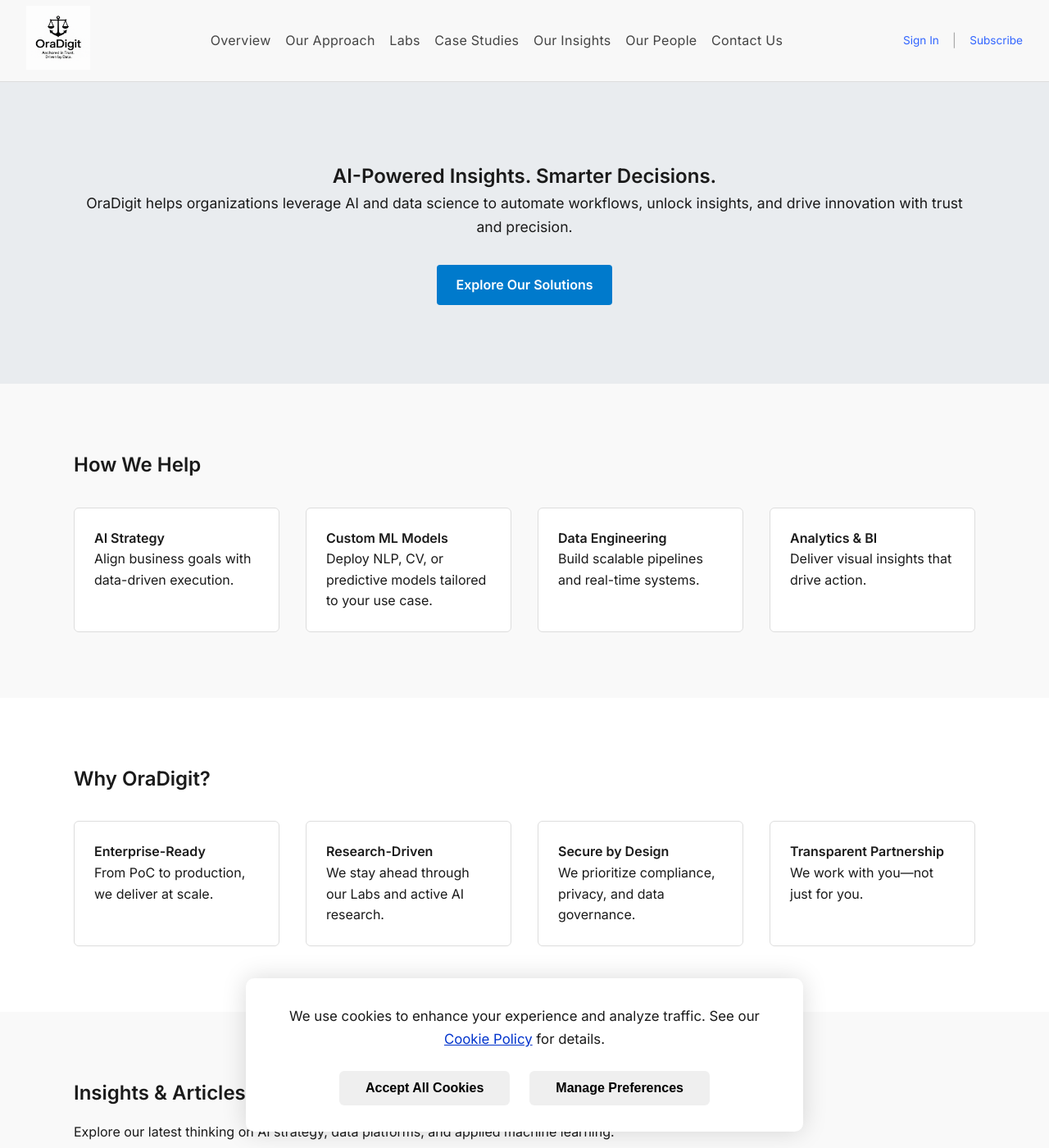
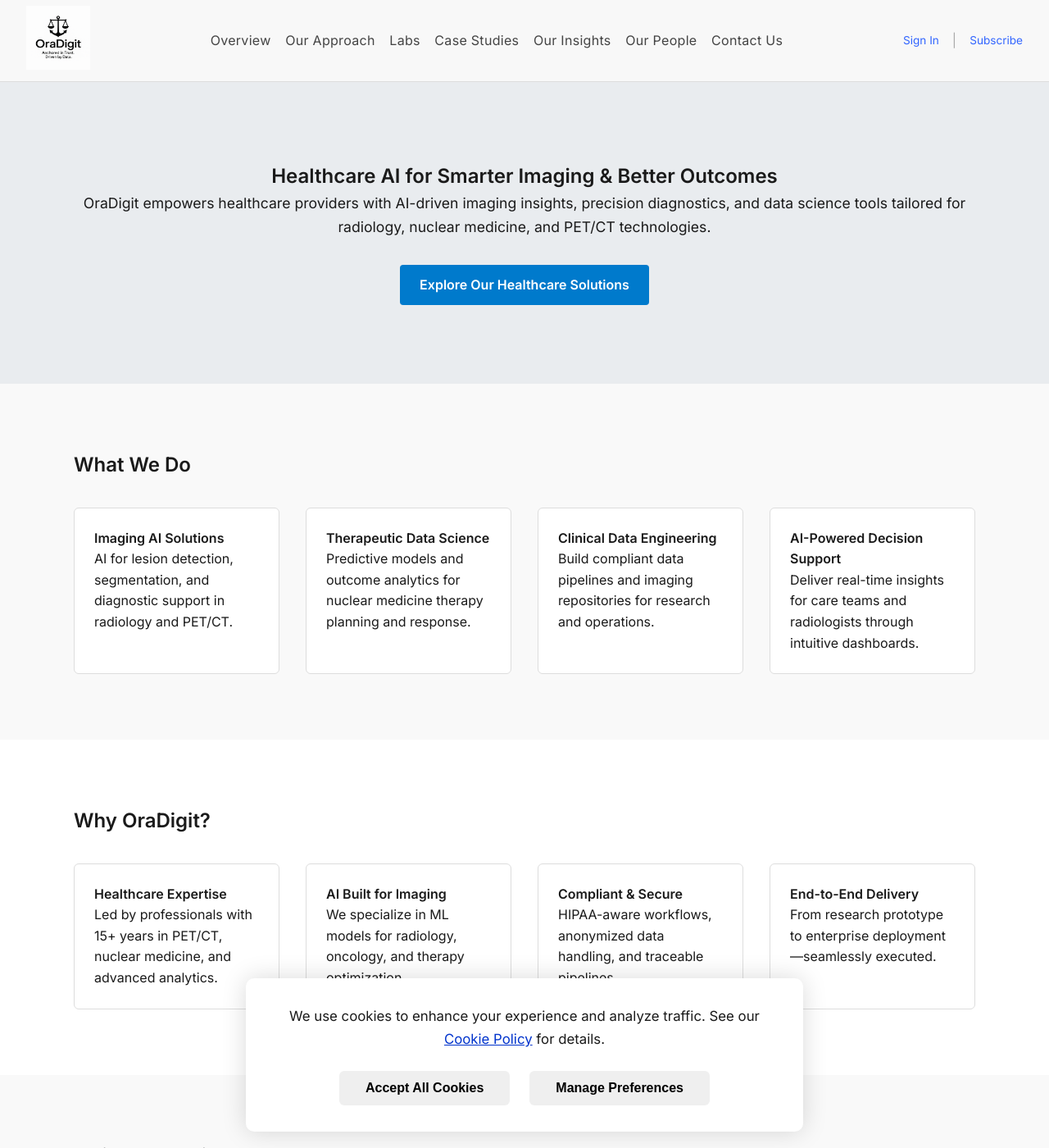
Before and after one commit to DataForSolution/oradigit-site, a Jekyll site: the page built from index.html, in a window 1280 px wide and 1400 px high. Shown: the whole window at 82% size. Built offline with Jekyll 4.4.1, drawn with Linux system fonts in a browser that asks for light colours; some of the changed text lies outside the part shown.

Commit message:
Update homepage to focus on Healthcare AI and Imaging solutions

```diff
--- a/index.html
+++ b/index.html
@@ -1,27 +1,27 @@
 ---
 layout: default
-title: OraDigit | AI & Data Solutions
-description: Anchored in Trust. Driven by Data.
+title: OraDigit | AI for Healthcare Imaging & Analytics
+description: Advancing Radiology, Imaging, and Nuclear Medicine through AI-Powered Data Science.
 ---
 
 <!-- Hero Section -->
 <section class="hero">
   <div class="container">
-    <h1>AI-Powered Insights. Smarter Decisions.</h1>
-    <p>OraDigit helps organizations leverage AI and data science to automate workflows, unlock insights, and drive innovation with trust and precision.</p>
-    <a href="/services/" class="btn">Explore Our Solutions</a>
+    <h1>Healthcare AI for Smarter Imaging & Better Outcomes</h1>
+    <p>OraDigit empowers healthcare providers with AI-driven imaging insights, precision diagnostics, and data science tools tailored for radiology, nuclear medicine, and PET/CT technologies.</p>
+    <a href="/services/" class="btn">Explore Our Healthcare Solutions</a>
   </div>
 </section>
 
 <!-- What We Do Summary -->
 <section class="light">
   <div class="container">
-    <h2>How We Help</h2>
+    <h2>What We Do</h2>
     <ul class="service-list">
-      <li><strong>AI Strategy</strong><br>Align business goals with data-driven execution.</li>
-      <li><strong>Custom ML Models</strong><br>Deploy NLP, CV, or predictive models tailored to your use case.</li>
-      <li><strong>Data Engineering</strong><br>Build scalable pipelines and real-time systems.</li>
-      <li><strong>Analytics & BI</strong><br>Deliver visual insights that drive action.</li>
+      <li><strong>Imaging AI Solutions</strong><br>AI for lesion detection, segmentation, and diagnostic support in radiology and PET/CT.</li>
+      <li><strong>Therapeutic Data Science</strong><br>Predictive models and outcome analytics for nuclear medicine therapy planning and response.</li>
+      <li><strong>Clinical Data Engineering</strong><br>Build compliant data pipelines and imaging repositories for research and operations.</li>
+      <li><strong>AI-Powered Decision Support</strong><br>Deliver real-time insights for care teams and radiologists through intuitive dashboards.</li>
     </ul>
   </div>
 </section>
@@ -31,10 +31,10 @@
   <div class="container">
     <h2>Why OraDigit?</h2>
     <ul class="service-list">
-      <li><strong>Enterprise-Ready</strong><br>From PoC to production, we deliver at scale.</li>
-      <li><strong>Research-Driven</strong><br>We stay ahead through our Labs and active AI research.</li>
-      <li><strong>Secure by Design</strong><br>We prioritize compliance, privacy, and data governance.</li>
-      <li><strong>Transparent Partnership</strong><br>We work with you—not just for you.</li>
+      <li><strong>Healthcare Expertise</strong><br>Led by professionals with 15+ years in PET/CT, nuclear medicine, and advanced analytics.</li>
+      <li><strong>AI Built for Imaging</strong><br>We specialize in ML models for radiology, oncology, and therapy optimization.</li>
+      <li><strong>Compliant & Secure</strong><br>HIPAA-aware workflows, anonymized data handling, and traceable pipelines.</li>
+      <li><strong>End-to-End Delivery</strong><br>From research prototype to enterprise deployment—seamlessly executed.</li>
     </ul>
   </div>
 </section>
@@ -43,11 +43,11 @@
 <section class="light">
   <div class="container">
     <h2>Insights & Articles</h2>
-    <p>Explore our latest thinking on AI strategy, data platforms, and applied machine learning.</p>
+    <p>Explore our latest thinking on AI in radiology, imaging data governance, and healthcare-focused machine learning.</p>
     <ul class="service-list">
-      <li><strong>Deploying LLMs Responsibly</strong><br><a href="/blog/deploying-llms/">Read More →</a></li>
-      <li><strong>Data Governance in AI Projects</strong><br><a href="/blog/data-governance/">Read More →</a></li>
-      <li><strong>MLOps vs DevOps: What’s Different?</strong><br><a href="/blog/mlops-vs-devops/">Read More →</a></li>
+      <li><strong>Building Imaging AI for PET/CT</strong><br><a href="/blog/imaging-ai-petct/">Read More →</a></li>
+      <li><strong>AI & Compliance in Healthcare Data</strong><br><a href="/blog/ai-healthcare-compliance/">Read More →</a></li>
+      <li><strong>From Scan to Signal: Radiomics in Practice</strong><br><a href="/blog/radiomics-ai/">Read More →</a></li>
     </ul>
   </div>
 </section>
@@ -56,7 +56,7 @@
 <section>
   <div class="container">
     <h2>Meet the People Behind OraDigit</h2>
-    <p>We’re a team of engineers, data scientists, and strategists passionate about solving hard problems through innovation and integrity.</p>
+    <p>We’re a team of healthcare technologists, AI engineers, and clinical data scientists passionate about reshaping medical imaging with intelligence and trust.</p>
     <a href="/about/" class="btn">About Us</a>
   </div>
 </section>
@@ -64,8 +64,8 @@
 <!-- CTA Contact -->
 <section class="light">
   <div class="container">
-    <h2>Ready to Collaborate?</h2>
-    <p>Let’s explore how OraDigit can support your AI and data transformation journey.</p>
+    <h2>Partner With Us</h2>
+    <p>Let’s explore how OraDigit can support your AI transformation in radiology, therapy, and nuclear imaging workflows.</p>
     <a href="/contact/" class="btn">Contact Us</a>
   </div>
 </section>
```
